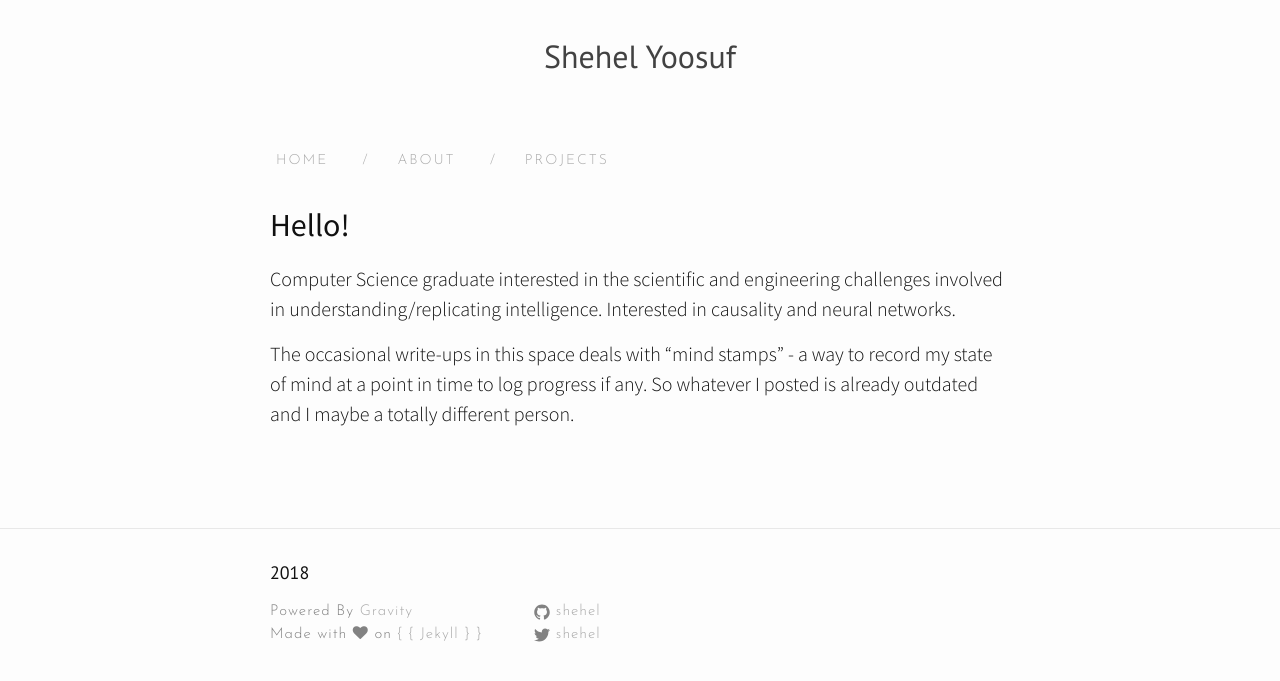
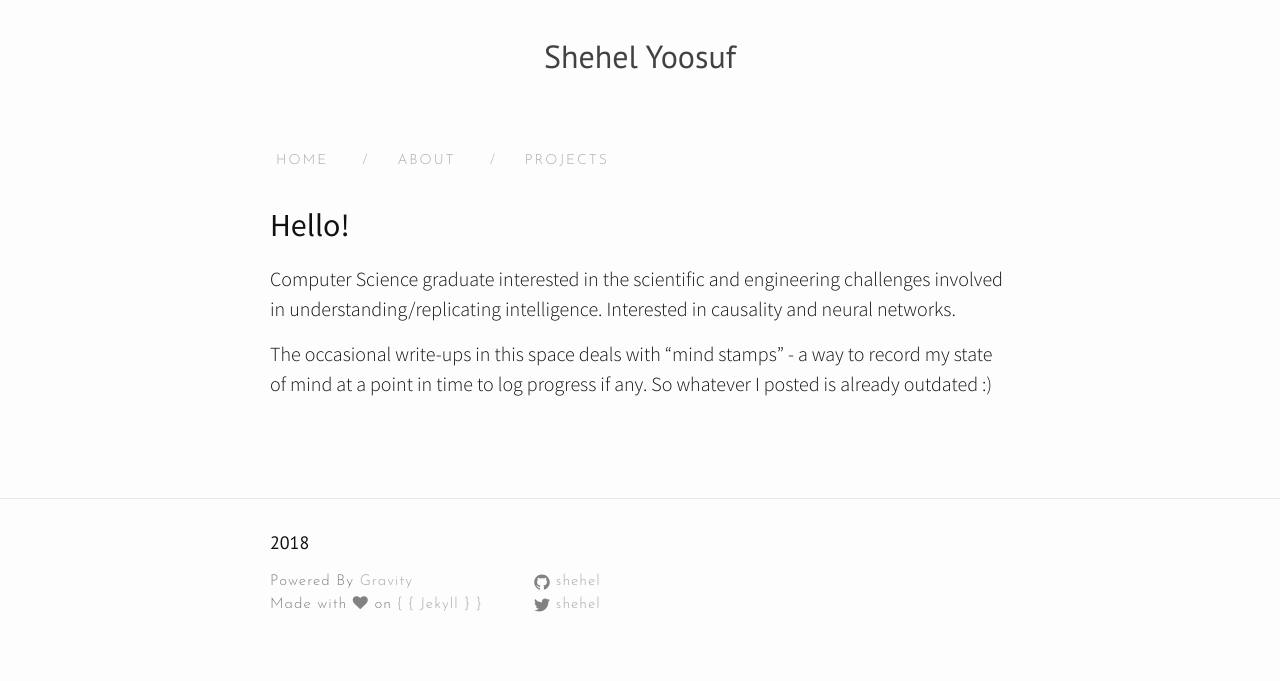
Before and after one commit to shehel/shehel.github.io, a Jekyll site: the page built from about.md, in a window 1280 px wide. Shown: the top 681 px of the page. Built offline with Jekyll 4.4.1, drawn with Linux system fonts in a browser that asks for light colours; nearby versions of some CDN libraries.

Commit message:
Update about.md

```diff
--- a/about.md
+++ b/about.md
@@ -8,4 +8,4 @@ permalink: /about/
 
 Computer Science graduate interested in the scientific and engineering challenges involved in understanding/replicating intelligence. Interested in causality and neural networks.
 
-The occasional write-ups in this space deals with "mind stamps" - a way to record my state of mind at a point in time to log progress if any. So whatever I posted is already outdated and I maybe a totally different person.
+The occasional write-ups in this space deals with "mind stamps" - a way to record my state of mind at a point in time to log progress if any. So whatever I posted is already outdated :)
```
